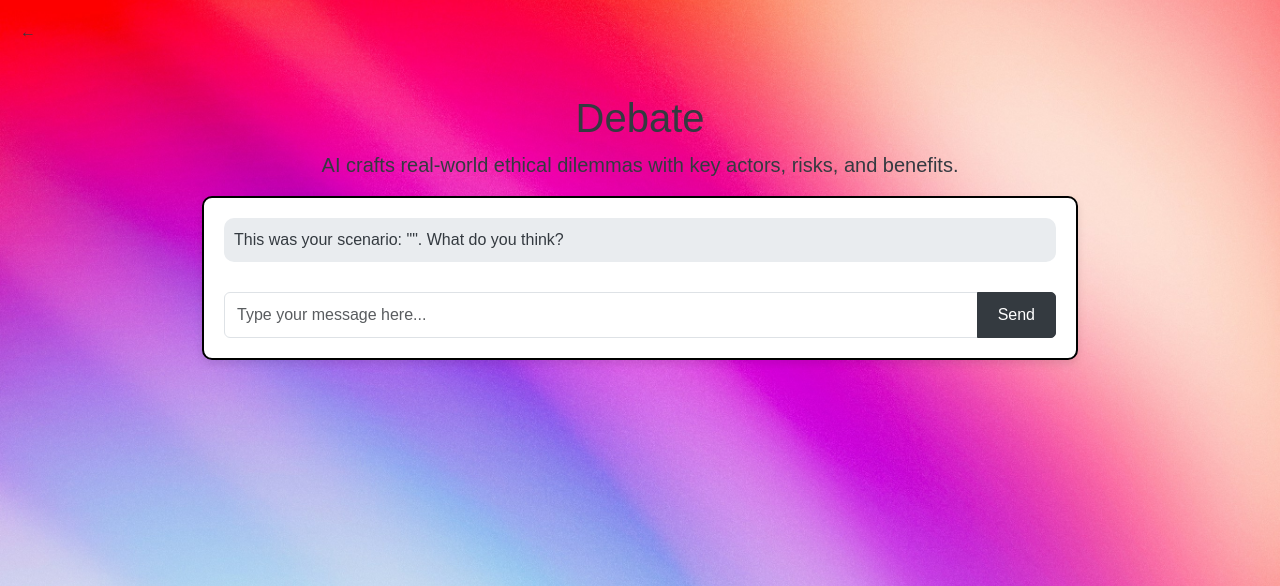
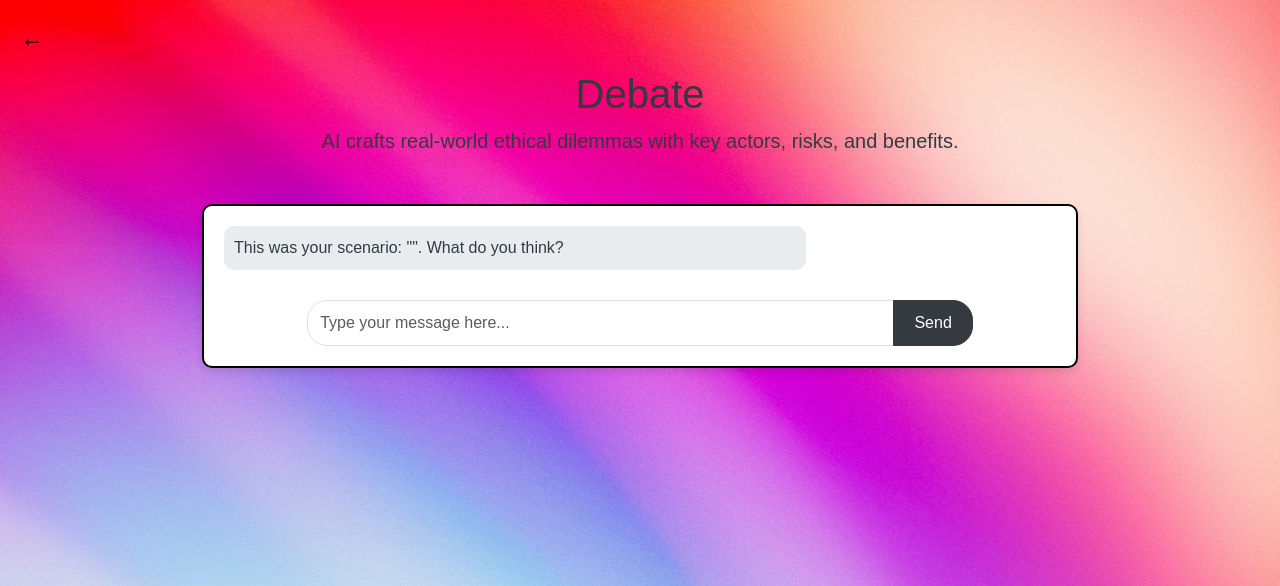
Before and after one commit to kosuri-indu/EthicaMind, a Flask app: template templates/debate.html in a window 1280 px wide. Shown: the top 586 px of the page. Run offline with Flask 3, Linux system fonts and the light colour scheme; the template is opened without the code that fills it, so the values that code supplies are empty.

Commit message:
final code

```diff
--- a/templates/debate.html
+++ b/templates/debate.html
@@ -51,6 +51,17 @@
             color: #343a40;
         }
 
+        .back-icon {
+            position: absolute;
+            top: 20px;
+            left: 20px;
+            font-size: 24px;
+            cursor: pointer;
+            color: #000;
+            width: 24px;
+            height: 24px;
+        }
+
         .display-4 {
             font-size: 2.5rem;
             font-weight: 300;
@@ -71,21 +82,39 @@
             margin-bottom: 10px;
             padding: 10px;
             border-radius: 10px;
+            max-width: 70%;
+            /* Set max-width for chat messages */
         }
 
         .chat-message.ai {
             background-color: #e9ecef;
             text-align: left;
+            margin-right: auto;
+            /* Align AI messages to the left */
         }
 
         .chat-message.user {
             background-color: #007bff;
             color: #ffffff;
             text-align: right;
+            margin-left: auto;
+            /* Align user messages to the right */
         }
 
         .input-group {
             margin-top: 20px;
+            max-width: 80%;
+            /* Set max-width for the reply box to 80% */
+            margin-left: auto;
+            margin-right: auto;
+        }
+
+        .input-group .form-control {
+            border-radius: 20px 0 0 20px;
+        }
+
+        .input-group .btn-custom {
+            border-radius: 0 20px 20px 0;
         }
     </style>
 </head>
@@ -96,7 +125,7 @@
     </div>
     <div class="container text-center">
         <h1 class="display-4">Debate</h1>
-        <p class="lead">AI crafts real-world ethical dilemmas with key actors, risks, and benefits.</p>
+        <p class="lead mb-5">AI crafts real-world ethical dilemmas with key actors, risks, and benefits.</p>
 
         <div class="section">
             <div class="chat-container" id="chatContainer">
--- a/templates/insights.html
+++ b/templates/insights.html
@@ -108,7 +108,7 @@
     </div>
     <div class="container text-center">
         <h1 class="display-4">Scenario Generation & Ethical Insights</h1>
-        <p class="lead">AI crafts real-world ethical dilemmas with key actors, risks, and benefits.</p>
+        <p class="lead mb-5">AI crafts real-world ethical dilemmas with key actors, risks, and benefits.</p>
 
         {% if insights.error %}
         <div class="alert alert-danger" role="alert">
--- a/templates/justification.html
+++ b/templates/justification.html
@@ -105,7 +105,7 @@
     </div>
     <div class="container text-center">
         <h1 class="display-4"><strong>Justification</strong></h1>
-        <p class="lead">AI-driven ethical analysis tailored to your query.</p>
+        <p class="lead mb-5">AI-driven ethical justification tailored to your query.</p>
 
         {% if justification %}
         <div class="row">
--- a/templates/scenarios.html
+++ b/templates/scenarios.html
@@ -160,7 +160,7 @@
     </div>
     <div class="container">
         <h1 class="display-4 text-center">Scenario Comparison Mode</h1>
-        <p class="lead text-center">Compare multiple ethical choices side-by-side to see the best approach.</p>
+        <p class="lead text-center mb-5">Compare multiple ethical choices side-by-side to see the best approach.</p>
 
         <div class="row">
             {% for scenario in scenarios %}
```
